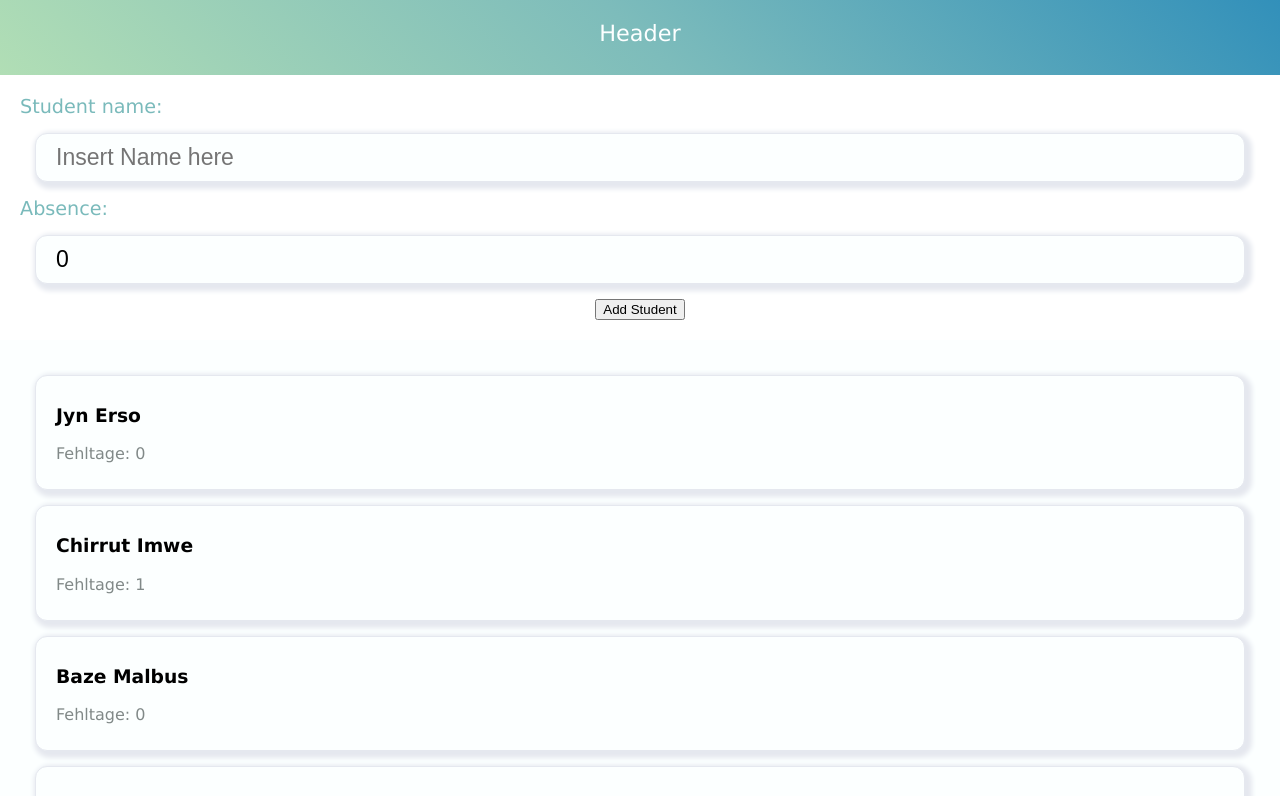
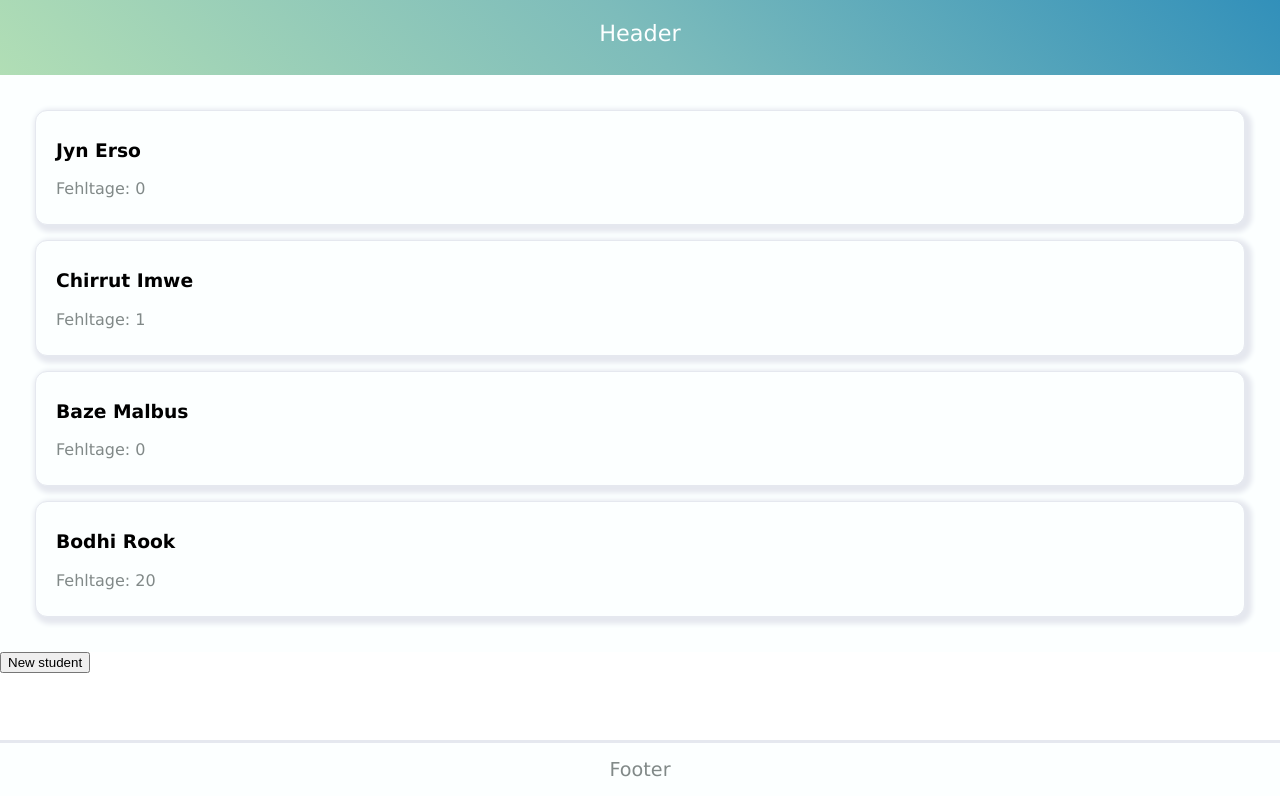
Before and after one commit to rolandlitzba/teacherapp, a React (Create React App) app: page / in a window 1280 px wide. Shown: the top 796 px of the page. Built offline with nearby package versions, Linux system fonts and the light colour scheme.

Commit message:
Implement Routing between form and list

```diff
--- a/src/App.js
+++ b/src/App.js
@@ -6,6 +6,7 @@ import CardList from './card/CardList';
 import GlobalStyles from './misc/GlobalStyles';
 import Form from './form/Form';
 import AddButton from './form/FormButton';
+import { BrowserRouter as Router, Link, Route } from 'react-router-dom';
 
 const mockdata = require('./mockdata.json');
 
@@ -26,15 +27,30 @@ export default function App() {
   }
 
   return (
+    <Router>
       <Grid>
         <GlobalStyles />
         <Header />
         <Main>
-        <Form handleSubmitForm={data => createCard(data)} />
+          <Route
+            exact
+            path="/"
+            render={() => (
+              <>
                 <CardList cards={cards} />
+                <Link to="/create">
                   <AddButton />
+                </Link>
+              </>
+            )}
+          />
+          <Route
+            path="/create"
+            render={() => <Form handleSubmitForm={data => createCard(data)} />}
+          />
         </Main>
         <Footer />
       </Grid>
+    </Router>
   );
 }
--- a/src/form/Form.js
+++ b/src/form/Form.js
@@ -1,6 +1,5 @@
 import React from 'react';
 import styled from 'styled-components';
-import AddButton from './FormButton';
 
 const StyledForm = styled.form`
   display: grid;
--- a/src/form/FormButton.js
+++ b/src/form/FormButton.js
@@ -1,5 +1,5 @@
 import React from 'react';
 
 export default function AddButton() {
-  return <button>Add student</button>;
+  return <button>New student</button>;
 }
```
Lines whose indentation alone changed are shown as unchanged.
